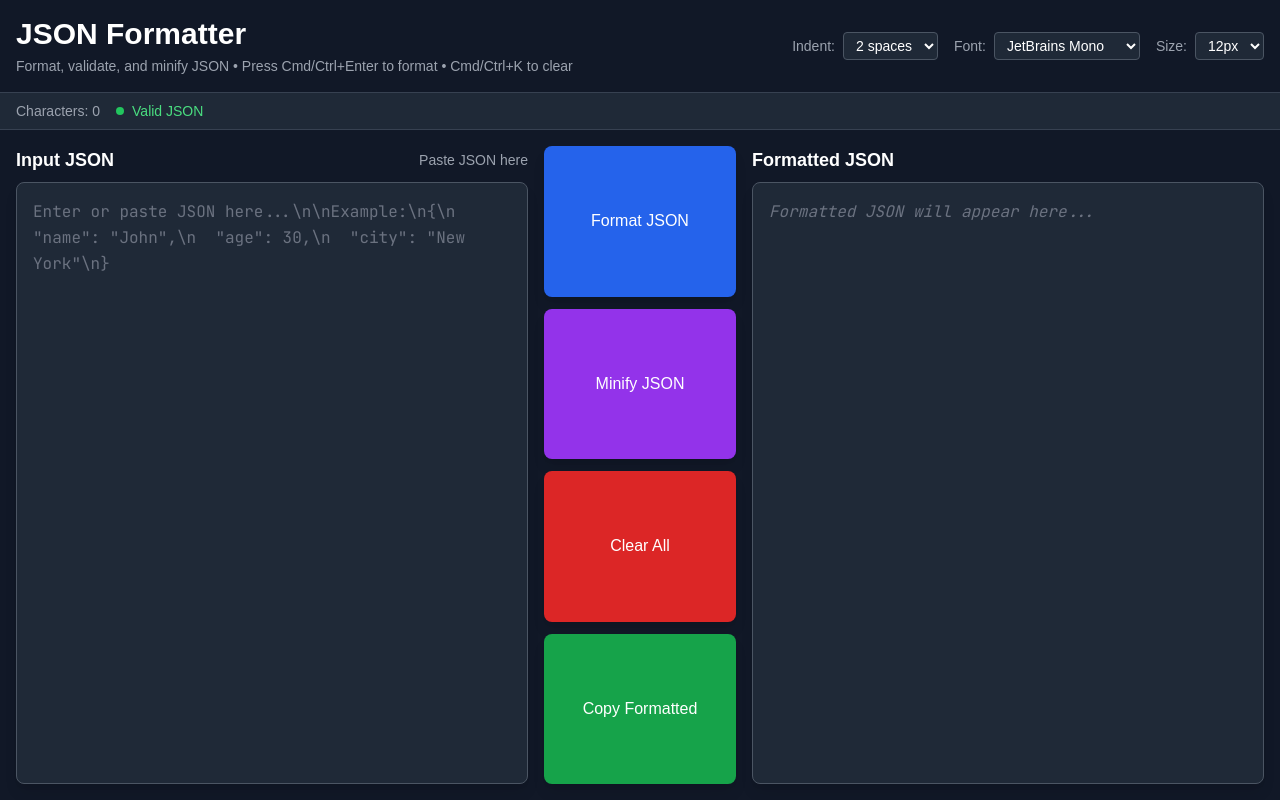
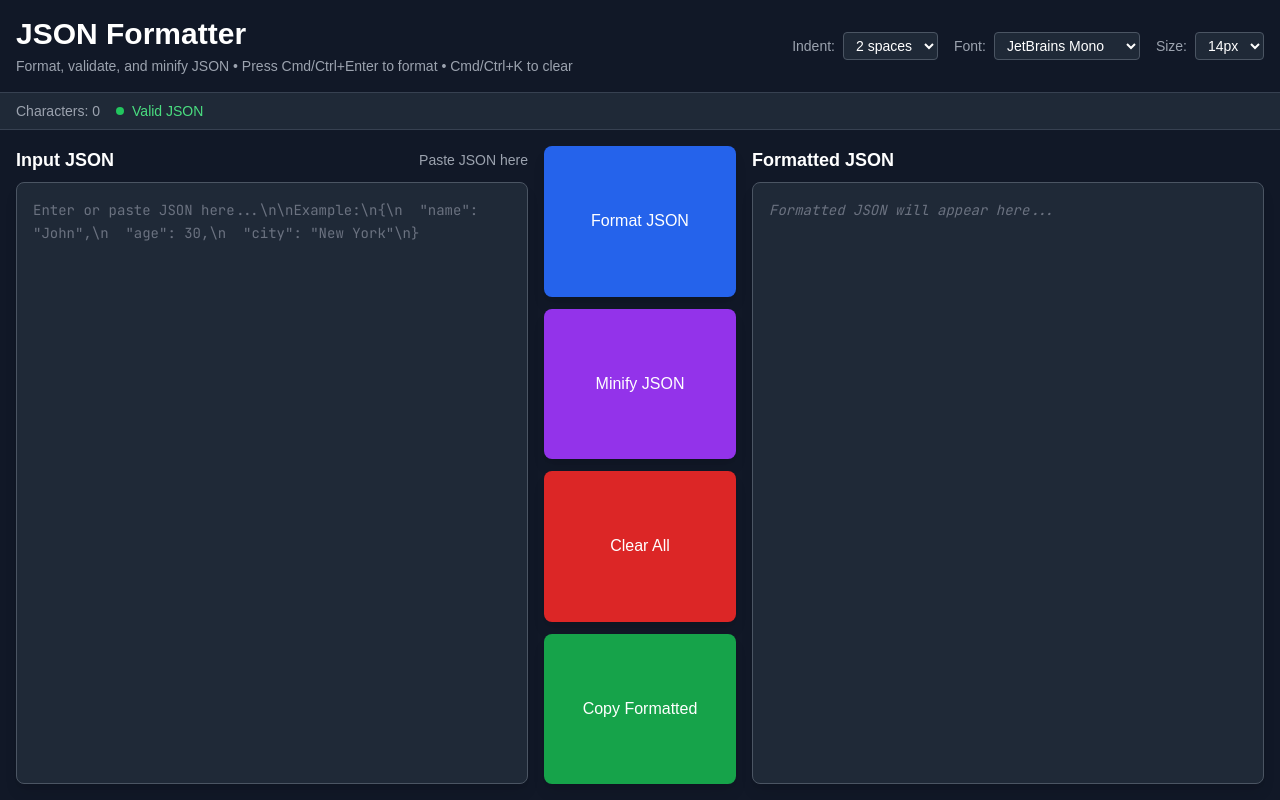
Before and after one commit to saadjs/minimal-json-formatter, a Next.js app: page / in a window 1280 px wide. Built offline with nearby package versions, Linux system fonts and the light colour scheme.

Commit message:
fix: reformat output on indent size change

```diff
--- a/components/json-formatter.tsx
+++ b/components/json-formatter.tsx
@@ -65,6 +65,19 @@ export default function JsonFormatter() {
 			}
 		}
 	}, [inputJson]);
+
+	// Reformat output when indent size changes
+	useEffect(() => {
+		if (outputJson && inputJson.trim()) {
+			try {
+				const parsed = JSON.parse(inputJson);
+				setOutputJson(JSON.stringify(parsed, null, indentSize));
+			} catch {
+				// If parsing fails, keep the existing output
+			}
+		}
+		// eslint-disable-next-line react-hooks/exhaustive-deps
+	}, [indentSize]);
 
 	const formatJson = useCallback(async () => {
 		if (!inputJson.trim()) {
@@ -159,6 +172,20 @@ export default function JsonFormatter() {
 		setIndentSize(size);
 	};
 
+	const handleFontChange = (font: string) => {
+		setFontFamily(font);
+		if (typeof window !== 'undefined') {
+			localStorage.setItem('json-formatter-font', font);
+		}
+	};
+
+	const handleFontSizeChange = (size: string) => {
+		setFontSize(size);
+		if (typeof window !== 'undefined') {
+			localStorage.setItem('json-formatter-font-size', size);
+		}
+	};
+
 	// Keyboard shortcuts
 	useEffect(() => {
 		const handleKeyDown = (e: KeyboardEvent) => {
@@ -181,6 +208,10 @@ export default function JsonFormatter() {
 			<Header
 				indentSize={indentSize}
 				onIndentChange={handleIndentChange}
+				fontFamily={fontFamily}
+				onFontChange={handleFontChange}
+				fontSize={fontSize}
+				onFontSizeChange={handleFontSizeChange}
 			/>
 
 			<StatusBar
@@ -194,6 +225,8 @@ export default function JsonFormatter() {
 					value={inputJson}
 					onChange={handleInputChange}
 					onPaste={handlePaste}
+					fontFamily={fontFamily}
+					fontSize={fontSize}
 				/>
 
 				<ControlPanel
@@ -206,7 +239,7 @@ export default function JsonFormatter() {
 					onCopy={copyOutput}
 				/>
 
-				<OutputPanel outputJson={outputJson} />
+				<OutputPanel outputJson={outputJson} fontFamily={fontFamily} fontSize={fontSize} />
 			</div>
 		</div>
 	);
```
